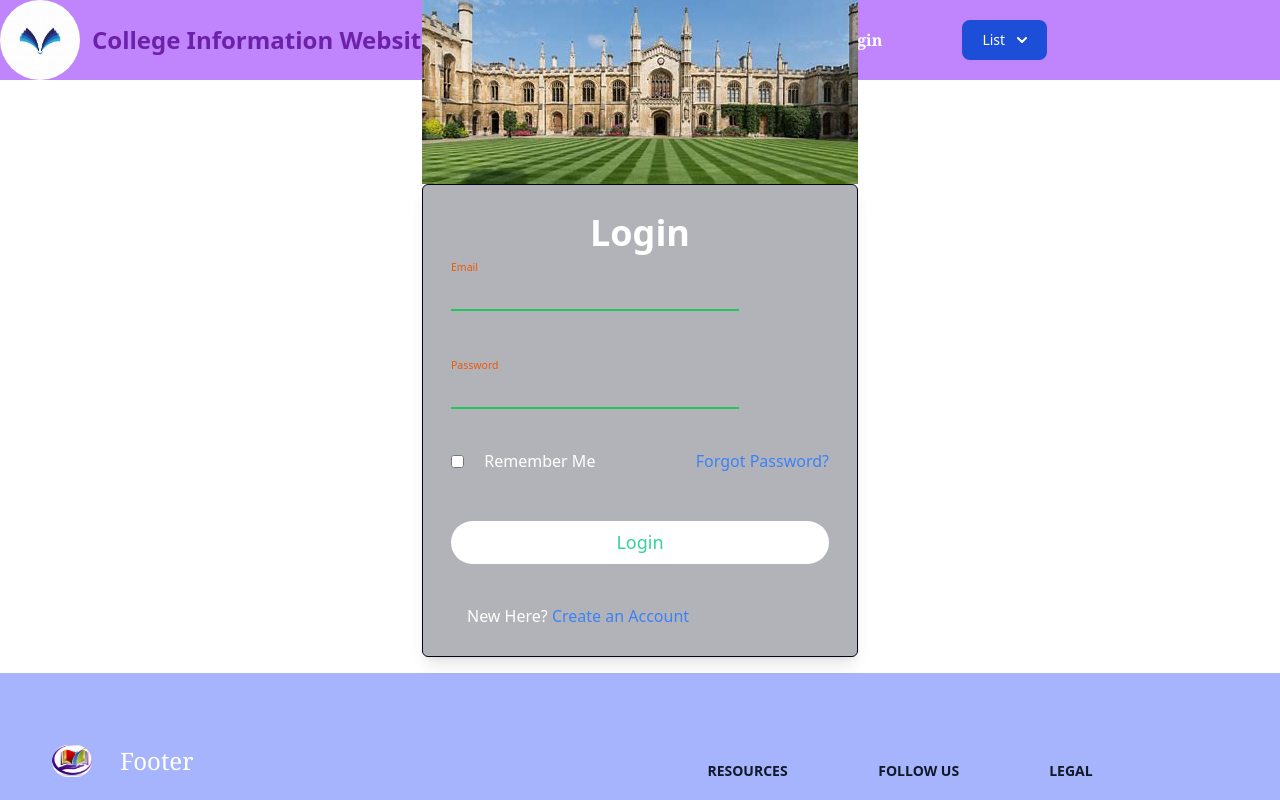
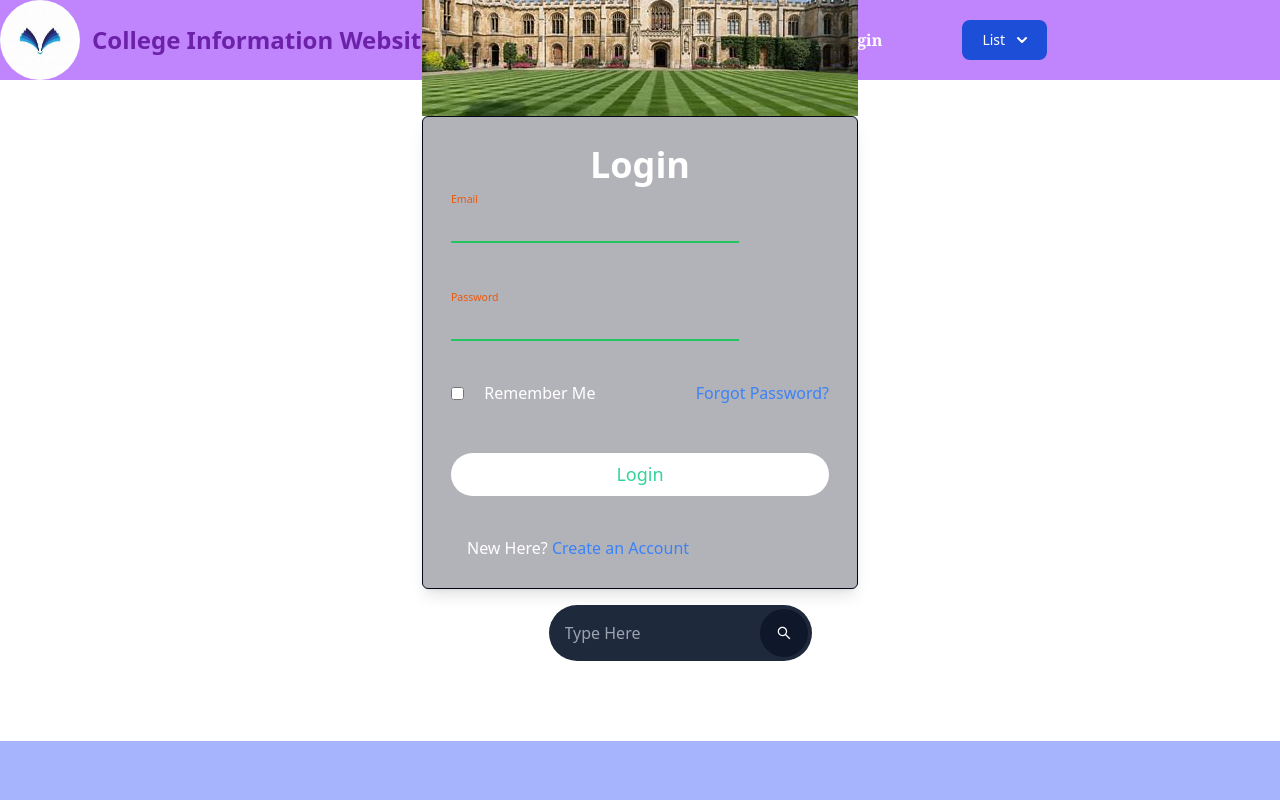
Before and after one commit to anurag310/reactCrud, a React (Vite) app: page /login in a window 1280 px wide. Shown: the top 800 px of the page. Built offline with nearby package versions, Linux system fonts and the light colour scheme.

Commit message:
initial commit

```diff
--- a/package.json
+++ b/package.json
@@ -17,6 +17,7 @@
     "navigation": "^6.2.0",
     "react": "^18.2.0",
     "react-dom": "^18.2.0",
+    "react-icons": "^5.0.1",
     "react-responsive-carousel": "^3.2.23",
     "react-router-dom": "^6.21.3",
     "socket.io-client": "^4.7.4"
--- a/src/App.jsx
+++ b/src/App.jsx
@@ -11,6 +11,7 @@ import Chat from './pages/Chat'
 import Home from './pages/Home'
 import About from './pages/About'
 import Footer from './Footer/Footer'
+import Searchbar from './Component/Searchbar'
 
 function App () {
   if (analytics) {
@@ -39,7 +40,7 @@ function App () {
           <Route path='/chat' element={<Chat />} />
           <Route path='/dashboard' element={<Dashboard />} />
         </Routes>
-
+          <Searchbar/>
         <Footer />
       </div>
     </>
--- a/src/Component/Navbar.jsx
+++ b/src/Component/Navbar.jsx
@@ -1,7 +1,8 @@
-import React from 'react';
+import React from 'react'
 
 import logo from '../assets/logo.jpeg'
 import { Link } from 'react-router-dom'
+import Searchbar from './Searchbar'
 
 const Navbar = () => {
   return (
@@ -10,7 +11,7 @@ const Navbar = () => {
         <div>
           <a
             href='/'
-            className=' text-2xl font-semibold flex items-center space-x-3 '
+            className=' text-2xl font-semibold flex items-center space-x-3'
           >
             <img
               src={logo}
@@ -24,27 +25,27 @@ const Navbar = () => {
         </div>
         <div className=' flex flex-row items-center p-50 '>
           <Link to='/home'>
-            <p className='ml-10  hover:text-yellow-300 font-serif'>
+            <p className='ml-10  hover:text-slate-400 font-serif'>
               <b>Home</b>
             </p>
           </Link>
           <Link to='/about'>
-            <p className='ml-10  hover:text-yellow-300 font-serif'>
+            <p className='ml-10  hover:text-slate-400 font-serif'>
               <b>About</b>
             </p>
           </Link>
           <Link to='/chat'>
-            <p className='ml-10  hover:text-yellow-300 font-serif'>
+            <p className='ml-10  hover:text-slate-400 font-serif'>
               <b>Chat</b>
             </p>
           </Link>
           <Link to='/register'>
-            <p className='ml-10  hover:text-yellow-300 font-serif'>
+            <p className='ml-10  hover:text-slate-400 font-serif'>
               <b>Register</b>
             </p>
           </Link>
           <Link to='/login'>
-            <p className=' ml-10  hover:text-yellow-300 font-serif'>
+            <p className=' ml-10  hover:text-slate-400 font-serif'>
               <b>Login</b>
             </p>
           </Link>
@@ -69,7 +70,7 @@ const Navbar = () => {
                 stroke='currentColor'
                 stroke-linecap='round'
                 stroke-linejoin='round'
-                stroke-width ='2'
+                stroke-width='2'
                 d='m1 1 4 4 4-4'
               />
             </svg>
@@ -104,7 +105,7 @@ const Navbar = () => {
                   href='http://localhost:5173/register'
                   className='block px-4 py-2 hover:bg-gray-100 dark:hover:bg-gray-600 dark:hover:text-white'
                 >
-                 Register
+                  Register
                 </a>
               </li>
               <li>
@@ -116,6 +117,7 @@ const Navbar = () => {
                 </a>
               </li>
             </ul>
+
           </div>
         </div>
       </nav>
--- /dev/null
+++ b/src/Component/Searchbar.jsx
@@ -0,0 +1,42 @@
+import React, { useState } from 'react';
+import { AiOutlineSearch } from 'react-icons/ai';
+import { words } from '../lib/data';
+
+const Searchbar = () => {
+  const [activeSearch, setActiveSearch] = useState([]);
+
+  const handleSearch = (e) => {
+    if (e.target.value === '') {
+      setActiveSearch([]);
+      return false;
+    }
+    setActiveSearch(words.filter((w) => w.includes(e.target.value)).slice(0, 8));
+  };
+
+  return (
+    <form className='max-w-screen-md mx-auto relative'>
+      <div className='relative  ml-20 mb-4 sm:mb-20 top-0'>
+    <input
+          type='search'
+          placeholder='Type Here'
+          className='w-full p-2 sm:p-4 rounded-full bg-slate-800'
+          onChange={(e) => handleSearch(e)}
+        />
+
+        <button className='absolute right-1 top-1/2 -translate-y-1/2 p-2 sm:p-4 bg-slate-900 rounded-full' >
+            <AiOutlineSearch />
+        </button>
+      </div>
+      {activeSearch.length > 0 && (
+        <div className='absolute top-20 p-2 sm:p-4 bg-slate-800 text-white w-full rounded-xl left-1/2 -translate-x-1/2 flex flex-col gap-2'>
+          {activeSearch.map((s, index) => (
+            // eslint-disable-next-line react/jsx-key
+            <span key={index}>{s}</span>
+          ))}
+        </div>
+      )}
+    </form>
+  );
+};
+
+export default Searchbar;
--- /dev/null
+++ b/src/lib/data.js
@@ -0,0 +1,7 @@
+export const words =[
+    "home",
+    "about",
+    "chat",
+    "login",
+    "register",
+];
--- a/src/pages/About.jsx
+++ b/src/pages/About.jsx
@@ -20,7 +20,7 @@ export default function About () {
           of college, you will be entering into a new world with not only great
           memories but a sense of pride and accomplishment. We are proud of you!
         </p>
-        <h1 className='  text-fuchsia-600 text-center font-bold p-5'>
+        <h1 className='  text-fuchsia-600 text-center font-bold p-5 '>
           MISSION AND VISION
         </h1>
         <h2 className='  text-green-400 text-center font-semibold p-3 '>
```
Also changed, not shown: 1 other file (tests, documents, lock files or other folders).
